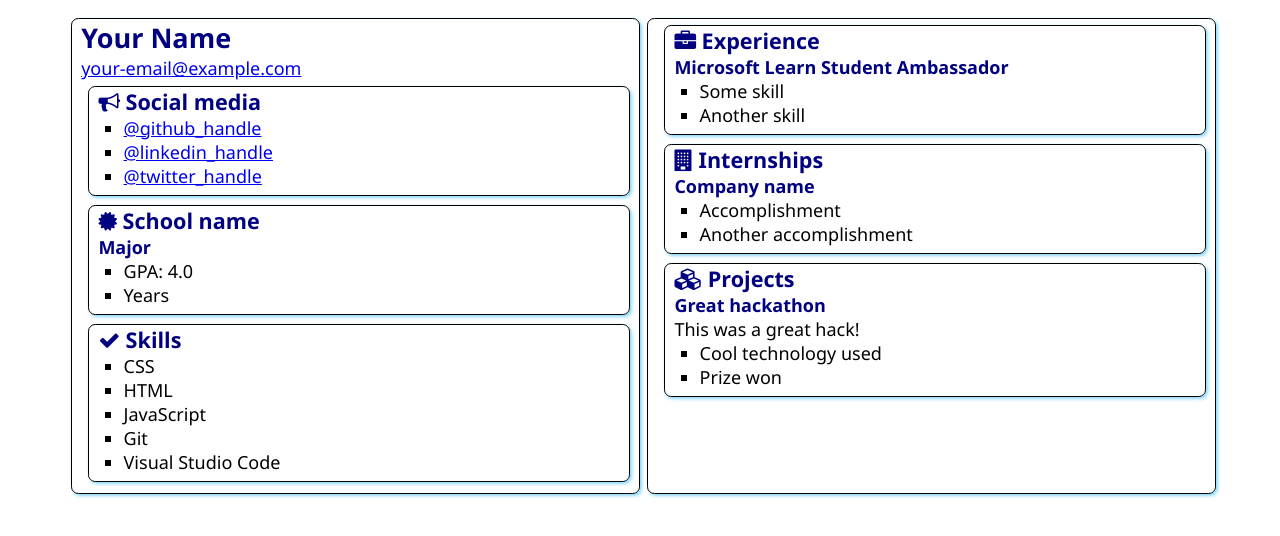
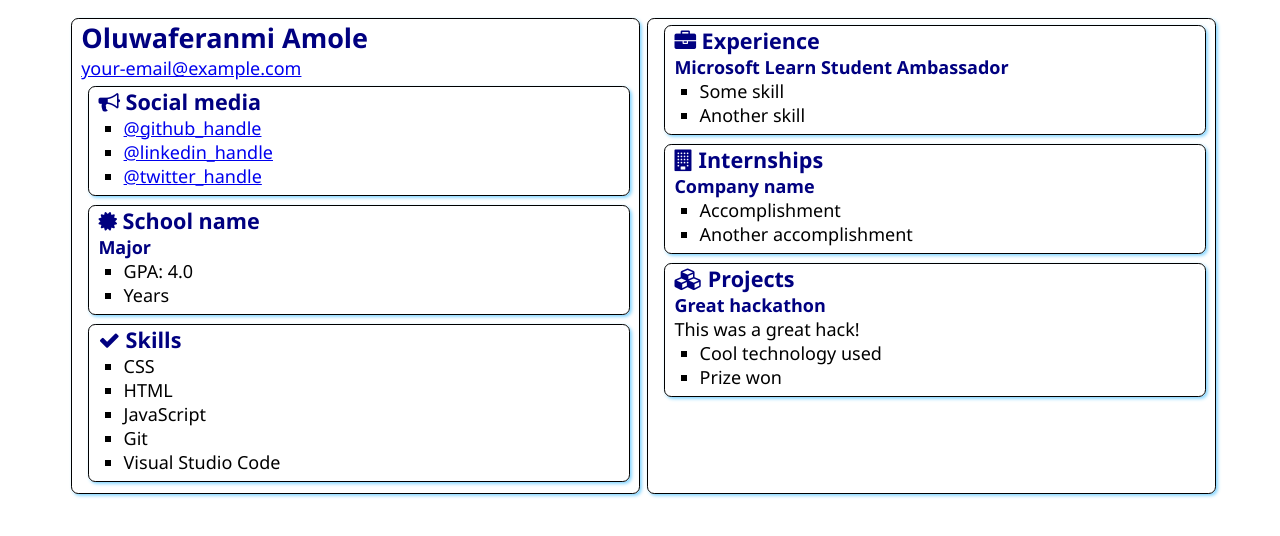
Before and after one commit to feranmisax/SATechnicalOnboarding, a plain HTML site: page src/index.html in a window 1280 px wide. Drawn offline with Linux system fonts and the light colour scheme.

Commit message:
Added my name
Added my name to the onboarding in this particular step.

```diff
--- a/src/index.html
+++ b/src/index.html
@@ -12,7 +12,7 @@
 <body>
     <main>
         <article class="box">
-            <h1>Your Name</h1>
+            <h1>Oluwaferanmi Amole</h1>
             <div><a href="mailto:your.email@example.com">your-email@example.com</a></div>
 
             <section class="box">
```
